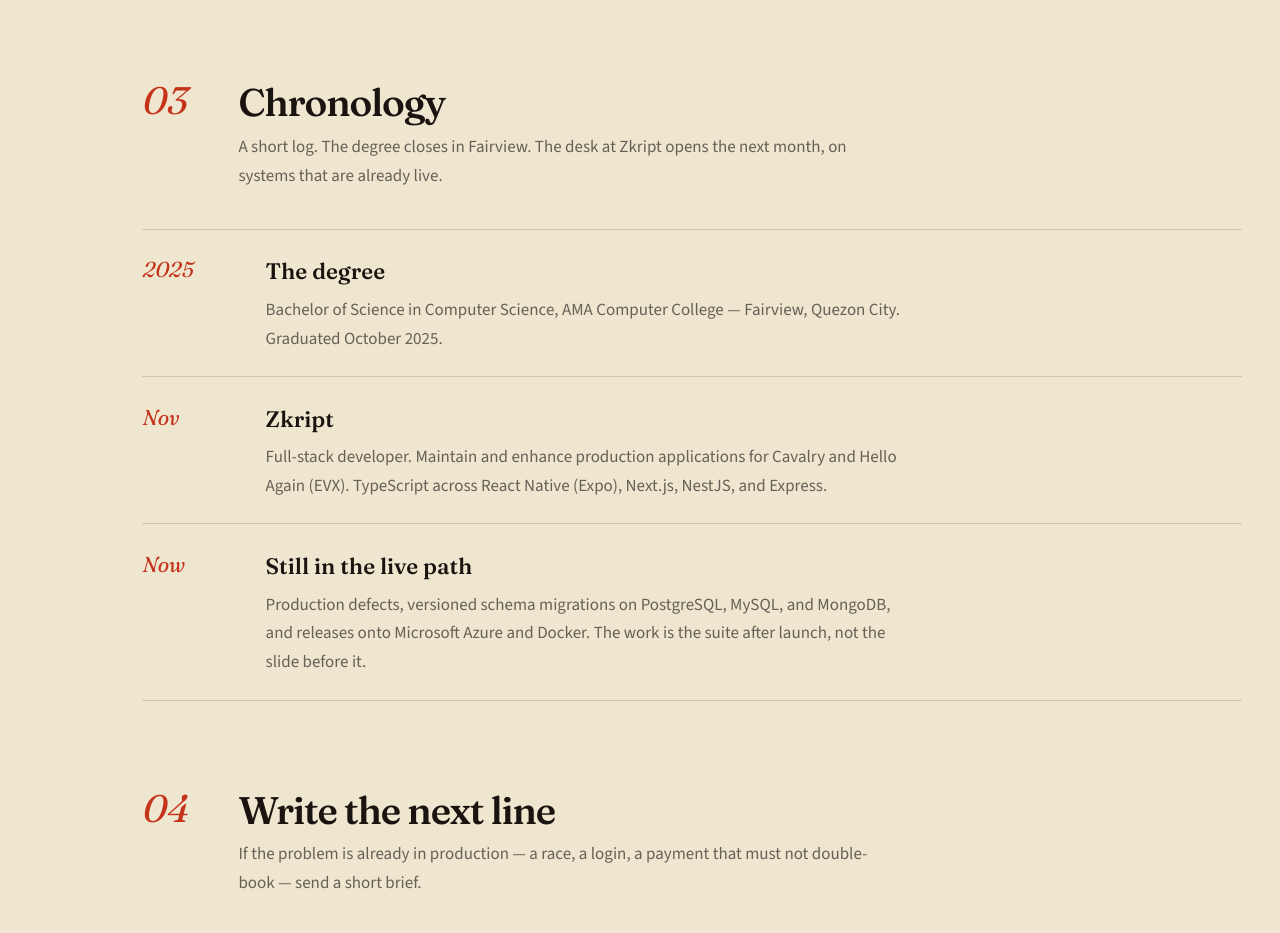
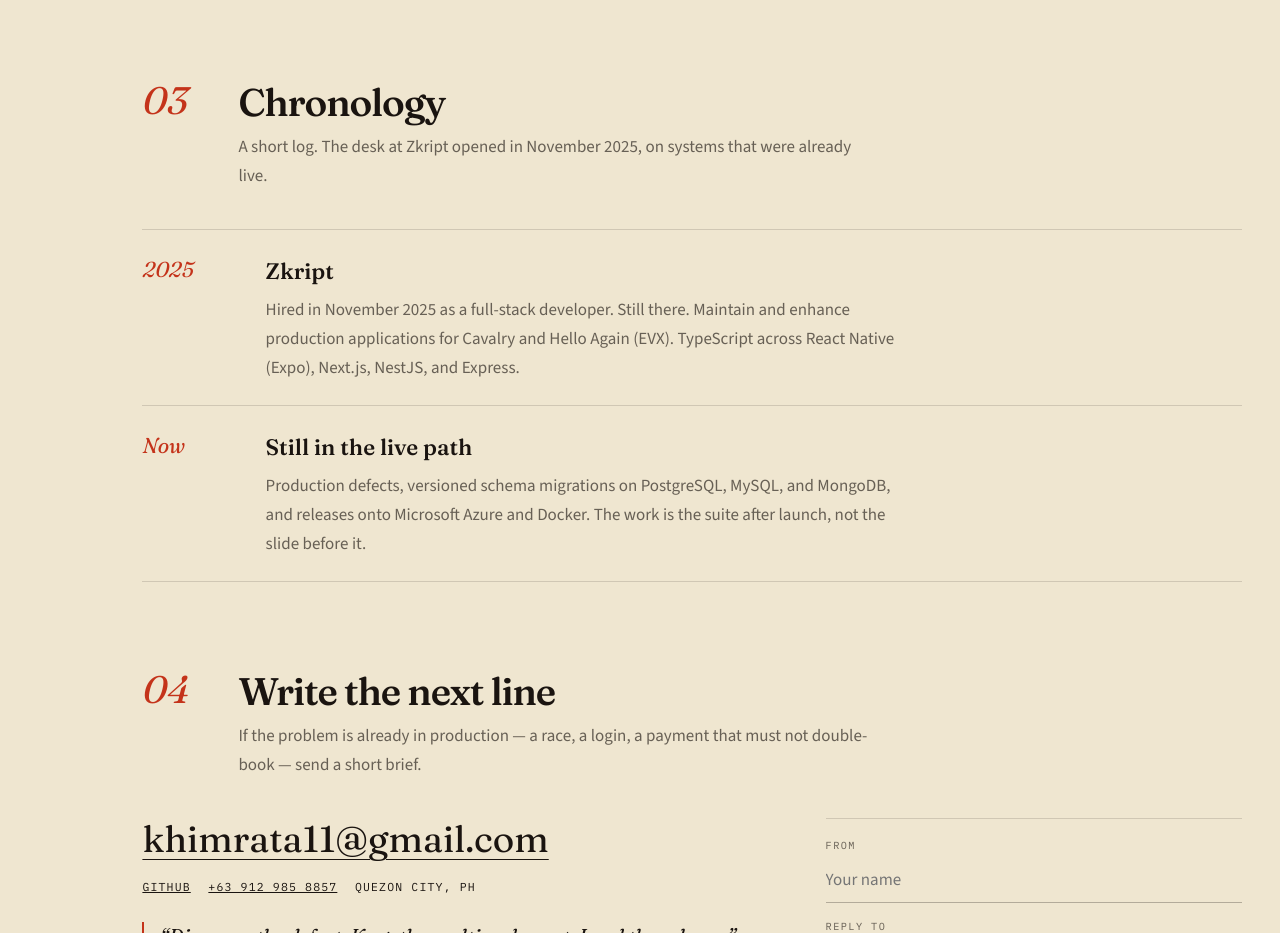
Before and after one commit to kokey09/portfolio-v2, a plain HTML site: page index.html in a window 1280 px wide. Shown: the part 2080-3013 px from the top of the page. Drawn offline with nearby package versions, Linux system fonts and the light colour scheme.

Commit message:
fix: restore night-desk select contrast and tighten the log
Honor the desk color-scheme so Intent options stay readable, and
date Zkript as November 2025–present without the degree.

```diff
--- a/css/styles.css
+++ b/css/styles.css
@@ -20,6 +20,7 @@
   --mono: "IBM Plex Mono", "ui-monospace", monospace;
   --ease: cubic-bezier(0.2, 0.7, 0.2, 1);
   --theme: #efe6d0;
+  color-scheme: light;
 }
 
 [data-desk="night"] {
@@ -37,6 +38,7 @@
   --voice-iii: #8fa36c;
   --voice-iv: #7eb0c6;
   --theme: #12110e;
+  color-scheme: dark;
 }
 
 *,
@@ -1008,12 +1010,18 @@
     border-bottom: 1px solid var(--rule-strong);
     border-radius: 0;
     background: transparent;
+    color: var(--ink);
     padding: 0.45rem 0;
     outline: none;
 
     &:focus {
       border-bottom-color: var(--vermillion);
     }
+  }
+
+  option {
+    background-color: var(--paper);
+    color: var(--ink);
   }
 
   textarea {
--- a/index.html
+++ b/index.html
@@ -319,31 +319,22 @@
           <div>
             <h2>Chronology</h2>
             <p>
-              A short log. The degree closes in Fairview. The desk at Zkript
-              opens the next month, on systems that are already live.
+              A short log. The desk at Zkript opened in November 2025,
+              on systems that were already live.
             </p>
           </div>
         </header>
 
         <ol class="log">
           <li>
-            <time datetime="2025-10">2025</time>
-            <div>
-              <h3>The degree</h3>
-              <p>
-                Bachelor of Science in Computer Science, AMA Computer College
-                — Fairview, Quezon City. Graduated October 2025.
-              </p>
-            </div>
-          </li>
-          <li>
-            <time datetime="2025-11">Nov</time>
+            <time datetime="2025-11">2025</time>
             <div>
               <h3>Zkript</h3>
               <p>
-                Full-stack developer. Maintain and enhance production
-                applications for Cavalry and Hello Again (EVX). TypeScript
-                across React Native (Expo), Next.js, NestJS, and Express.
+                Hired in November 2025 as a full-stack developer. Still there.
+                Maintain and enhance production applications for Cavalry and
+                Hello Again (EVX). TypeScript across React Native (Expo),
+                Next.js, NestJS, and Express.
               </p>
             </div>
           </li>
```
